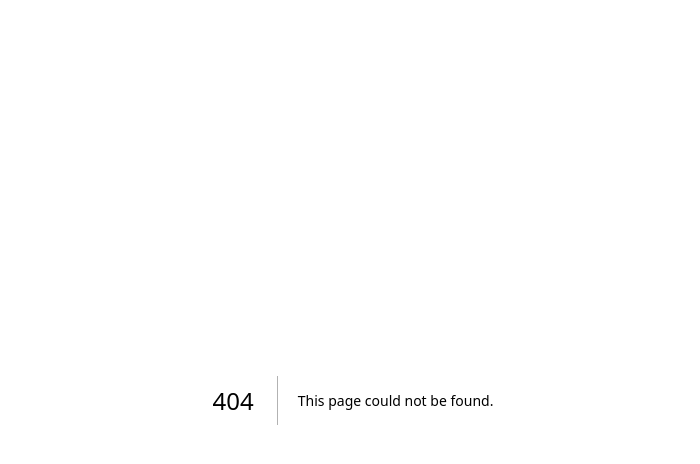
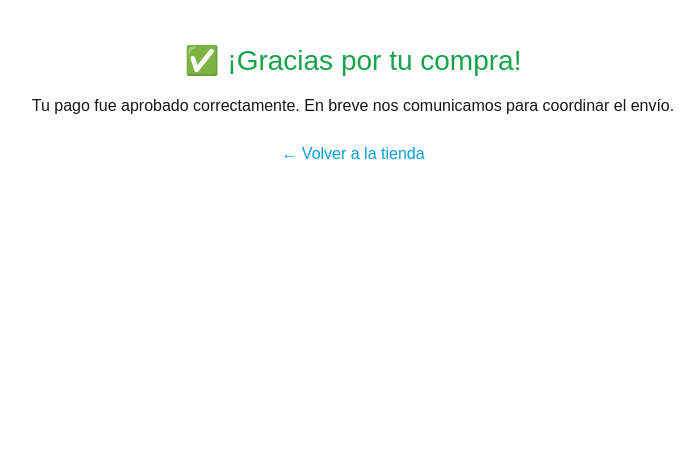
Before and after one commit to Abelbriannygaard/mi-tienda, a Next.js app: page /pago-exitoso in a window 1280 px wide. Before the commit this address had no page. Shown: the top 464 px of the page, without its empty margins (287-987 px from the left). Built offline with nearby package versions, Linux system fonts and the light colour scheme.

Commit message:
Agregar paginas de resultado de pago

```diff
--- a/package.json
+++ b/package.json
@@ -9,6 +9,8 @@
     "lint": "eslint"
   },
   "dependencies": {
+    "@supabase/supabase-js": "^2.111.0",
+    "mercadopago": "^3.2.1",
     "next": "16.2.12",
     "react": "19.2.4",
     "react-dom": "19.2.4"
--- /dev/null
+++ b/src/app/CarritoIcono.js
@@ -0,0 +1,29 @@
+'use client'
+
+import { useCarrito } from '@/lib/carrito'
+
+export default function CarritoIcono() {
+  const { cantidadTotal, total, pagar } = useCarrito()
+
+  return (
+    <div style={{ padding: '10px 16px', border: '1px solid #ccc', borderRadius: '8px' }}>
+      🛒 {cantidadTotal} items — ${total}
+      {cantidadTotal > 0 && (
+        <button
+          onClick={pagar}
+          style={{
+            marginLeft: '12px',
+            padding: '6px 14px',
+            backgroundColor: '#009ee3',
+            color: 'white',
+            border: 'none',
+            borderRadius: '6px',
+            cursor: 'pointer',
+          }}
+        >
+          Finalizar compra
+        </button>
+      )}
+    </div>
+  )
+}
--- /dev/null
+++ b/src/app/ProductoCard.js
@@ -0,0 +1,18 @@
+'use client'
+
+import { useCarrito } from '@/lib/carrito'
+
+export default function ProductoCard({ producto }) {
+  const { agregarAlCarrito } = useCarrito()
+
+  return (
+    <div style={{ border: '1px solid #ccc', padding: '20px', borderRadius: '8px', width: '250px' }}>
+      <h2>{producto.nombre}</h2>
+      <p>{producto.descripcion}</p>
+      <p><strong>${producto.precio}</strong></p>
+      <button onClick={() => agregarAlCarrito(producto)} style={{ padding: '8px 16px', cursor: 'pointer' }}>
+        Agregar al carrito
+      </button>
+    </div>
+  )
+}
--- /dev/null
+++ b/src/app/api/crear-preferencia/route.js
@@ -0,0 +1,36 @@
+import { MercadoPagoConfig, Preference } from 'mercadopago'
+import { NextResponse } from 'next/server'
+
+const client = new MercadoPagoConfig({
+  accessToken: process.env.MERCADOPAGO_ACCESS_TOKEN,
+})
+
+export async function POST(request) {
+  try {
+    const { items } = await request.json()
+
+    const preference = new Preference(client)
+
+    const resultado = await preference.create({
+      body: {
+        items: items.map((item) => ({
+          title: item.nombre,
+          quantity: item.cantidad,
+          unit_price: item.precio,
+          currency_id: 'ARS',
+        })),
+        back_urls: {
+          success: 'https://mi-tienda-henna.vercel.app/pago-exitoso',
+          failure: 'https://mi-tienda-henna.vercel.app/pago-fallido',
+          pending: 'https://mi-tienda-henna.vercel.app/pago-pendiente',
+        },
+        auto_return: 'approved',
+      },
+    })
+
+    return NextResponse.json({ id: resultado.id, init_point: resultado.init_point })
+  } catch (error) {
+    console.error('Error al crear preferencia:', error)
+    return NextResponse.json({ error: 'Error al crear la preferencia de pago' }, { status: 500 })
+  }
+}
--- a/src/app/layout.js
+++ b/src/app/layout.js
@@ -1,28 +1,19 @@
-import { Geist, Geist_Mono } from "next/font/google";
-import "./globals.css";
-
-const geistSans = Geist({
-  variable: "--font-geist-sans",
-  subsets: ["latin"],
-});
-
-const geistMono = Geist_Mono({
-  variable: "--font-geist-mono",
-  subsets: ["latin"],
-});
+import { CarritoProvider } from '@/lib/carrito'
+import './globals.css'
 
 export const metadata = {
-  title: "Create Next App",
-  description: "Generated by create next app",
-};
+  title: 'Mi Tienda',
+  description: 'Tienda online',
+}
 
 export default function RootLayout({ children }) {
   return (
-    <html
-      lang="en"
-      className={`${geistSans.variable} ${geistMono.variable} h-full antialiased`}
-    >
-      <body className="min-h-full flex flex-col">{children}</body>
+    <html lang="es">
+      <body>
+        <CarritoProvider>
+          {children}
+        </CarritoProvider>
+      </body>
     </html>
-  );
+  )
 }
--- a/src/app/page.js
+++ b/src/app/page.js
@@ -1,65 +1,21 @@
-import Image from "next/image";
+import { supabase } from '@/lib/supabase'
+import ProductoCard from './ProductoCard'
+import CarritoIcono from './CarritoIcono'
 
-export default function Home() {
+export default async function Home() {
+  const { data: productos } = await supabase.from('productos').select('*')
+
   return (
-    <div className="flex flex-col flex-1 items-center justify-center bg-zinc-50 font-sans dark:bg-black">
-      <main className="flex flex-1 w-full max-w-3xl flex-col items-center justify-between py-32 px-16 bg-white dark:bg-black sm:items-start">
-        <Image
-          className="dark:invert"
-          src="/next.svg"
-          alt="Next.js logo"
-          width={100}
-          height={20}
-          priority
-        />
-        <div className="flex flex-col items-center gap-6 text-center sm:items-start sm:text-left">
-          <h1 className="max-w-xs text-3xl font-semibold leading-10 tracking-tight text-black dark:text-zinc-50">
-            To get started, edit the page.js file.
-          </h1>
-          <p className="max-w-md text-lg leading-8 text-zinc-600 dark:text-zinc-400">
-            Looking for a starting point or more instructions? Head over to{" "}
-            <a
-              href="https://vercel.com/templates?framework=next.js&utm_source=create-next-app&utm_medium=appdir-template-tw&utm_campaign=create-next-app"
-              className="font-medium text-zinc-950 dark:text-zinc-50"
-            >
-              Templates
-            </a>{" "}
-            or the{" "}
-            <a
-              href="https://nextjs.org/learn?utm_source=create-next-app&utm_medium=appdir-template-tw&utm_campaign=create-next-app"
-              className="font-medium text-zinc-950 dark:text-zinc-50"
-            >
-              Learning
-            </a>{" "}
-            center.
-          </p>
-        </div>
-        <div className="flex flex-col gap-4 text-base font-medium sm:flex-row">
-          <a
-            className="flex h-12 w-full items-center justify-center gap-2 rounded-full bg-foreground px-5 text-background transition-colors hover:bg-[#383838] dark:hover:bg-[#ccc] md:w-[158px]"
-            href="https://vercel.com/new?utm_source=create-next-app&utm_medium=appdir-template-tw&utm_campaign=create-next-app"
-            target="_blank"
-            rel="noopener noreferrer"
-          >
-            <Image
-              className="dark:invert"
-              src="/vercel.svg"
-              alt="Vercel logomark"
-              width={16}
-              height={16}
-            />
-            Deploy Now
-          </a>
-          <a
-            className="flex h-12 w-full items-center justify-center rounded-full border border-solid border-black/[.08] px-5 transition-colors hover:border-transparent hover:bg-black/[.04] dark:border-white/[.145] dark:hover:bg-[#1a1a1a] md:w-[158px]"
-            href="https://nextjs.org/docs?utm_source=create-next-app&utm_medium=appdir-template-tw&utm_campaign=create-next-app"
-            target="_blank"
-            rel="noopener noreferrer"
-          >
-            Documentation
-          </a>
-        </div>
-      </main>
-    </div>
-  );
+    <main style={{ padding: '40px' }}>
+      <div style={{ display: 'flex', justifyContent: 'space-between', alignItems: 'center' }}>
+        <h1>Mi Tienda</h1>
+        <CarritoIcono />
+      </div>
+      <div style={{ display: 'flex', gap: '20px', flexWrap: 'wrap', marginTop: '20px' }}>
+        {productos?.map((producto) => (
+          <ProductoCard key={producto.id} producto={producto} />
+        ))}
+      </div>
+    </main>
+  )
 }
--- /dev/null
+++ b/src/app/pago-exitoso/page.js
@@ -0,0 +1,13 @@
+export default function PagoExitoso() {
+  return (
+    <div style={{ padding: '40px', textAlign: 'center' }}>
+      <h1 style={{ color: '#16a34a', fontSize: '28px' }}>✅ ¡Gracias por tu compra!</h1>
+      <p style={{ marginTop: '12px', fontSize: '16px' }}>
+        Tu pago fue aprobado correctamente. En breve nos comunicamos para coordinar el envío.
+      </p>
+      <a href="/" style={{ display: 'inline-block', marginTop: '24px', color: '#009ee3' }}>
+        ← Volver a la tienda
+      </a>
+    </div>
+  )
+}
--- /dev/null
+++ b/src/app/pago-fallido/page.js
@@ -0,0 +1,13 @@
+export default function PagoFallido() {
+  return (
+    <div style={{ padding: '40px', textAlign: 'center' }}>
+      <h1 style={{ color: '#dc2626', fontSize: '28px' }}>❌ El pago no pudo procesarse</h1>
+      <p style={{ marginTop: '12px', fontSize: '16px' }}>
+        Hubo un problema al procesar tu pago. Podés intentar de nuevo.
+      </p>
+      <a href="/" style={{ display: 'inline-block', marginTop: '24px', color: '#009ee3' }}>
+        ← Volver a la tienda
+      </a>
+    </div>
+  )
+}
--- /dev/null
+++ b/src/app/pago-pendiente/page.js
@@ -0,0 +1,13 @@
+export default function PagoPendiente() {
+  return (
+    <div style={{ padding: '40px', textAlign: 'center' }}>
+      <h1 style={{ color: '#ca8a04', fontSize: '28px' }}>⏳ Tu pago está pendiente</h1>
+      <p style={{ marginTop: '12px', fontSize: '16px' }}>
+        Estamos esperando la confirmación de tu pago. Te avisaremos apenas se acredite.
+      </p>
+      <a href="/" style={{ display: 'inline-block', marginTop: '24px', color: '#009ee3' }}>
+        ← Volver a la tienda
+      </a>
+    </div>
+  )
+}
--- /dev/null
+++ b/src/lib/carrito.js
@@ -0,0 +1,53 @@
+'use client'
+import { createContext, useContext, useState } from 'react'
+
+const CarritoContext = createContext()
+
+export function CarritoProvider({ children }) {
+  const [items, setItems] = useState([])
+
+  function agregarAlCarrito(producto) {
+    setItems((prev) => {
+      const existe = prev.find((item) => item.id === producto.id)
+      if (existe) {
+        return prev.map((item) =>
+          item.id === producto.id ? { ...item, cantidad: item.cantidad + 1 } : item
+        )
+      }
+      return [...prev, { ...producto, cantidad: 1 }]
+    })
+  }
+
+  function quitarDelCarrito(id) {
+    setItems((prev) => prev.filter((item) => item.id !== id))
+  }
+
+  async function pagar() {
+    const respuesta = await fetch('/api/crear-preferencia', {
+      method: 'POST',
+      headers: { 'Content-Type': 'application/json' },
+      body: JSON.stringify({ items }),
+    })
+
+    const datos = await respuesta.json()
+
+    if (datos.init_point) {
+      window.location.href = datos.init_point
+    } else {
+      alert('Hubo un error al generar el pago. Probá de nuevo.')
+    }
+  }
+
+  const total = items.reduce((acc, item) => acc + item.precio * item.cantidad, 0)
+  const cantidadTotal = items.reduce((acc, item) => acc + item.cantidad, 0)
+
+  return (
+    <CarritoContext.Provider value={{ items, agregarAlCarrito, quitarDelCarrito, total, cantidadTotal, pagar }}>
+      {children}
+    </CarritoContext.Provider>
+  )
+}
+
+export function useCarrito() {
+  return useContext(CarritoContext)
+}
--- /dev/null
+++ b/src/lib/supabase.js
@@ -0,0 +1,6 @@
+import { createClient } from '@supabase/supabase-js'
+
+const supabaseUrl = process.env.NEXT_PUBLIC_SUPABASE_URL
+const supabaseAnonKey = process.env.NEXT_PUBLIC_SUPABASE_ANON_KEY
+
+export const supabase = createClient(supabaseUrl, supabaseAnonKey)
```
Also changed, not shown: 1 other file (tests, documents, lock files or other folders).
